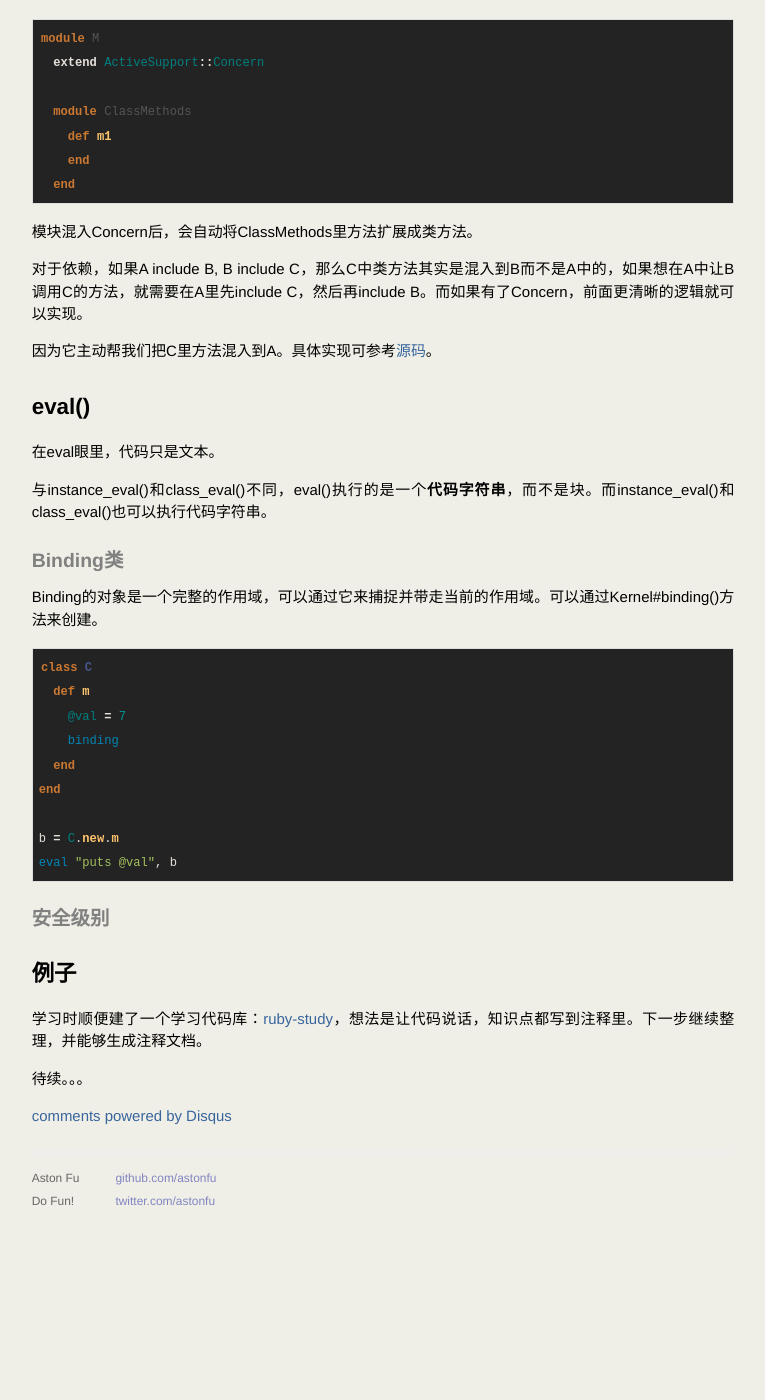
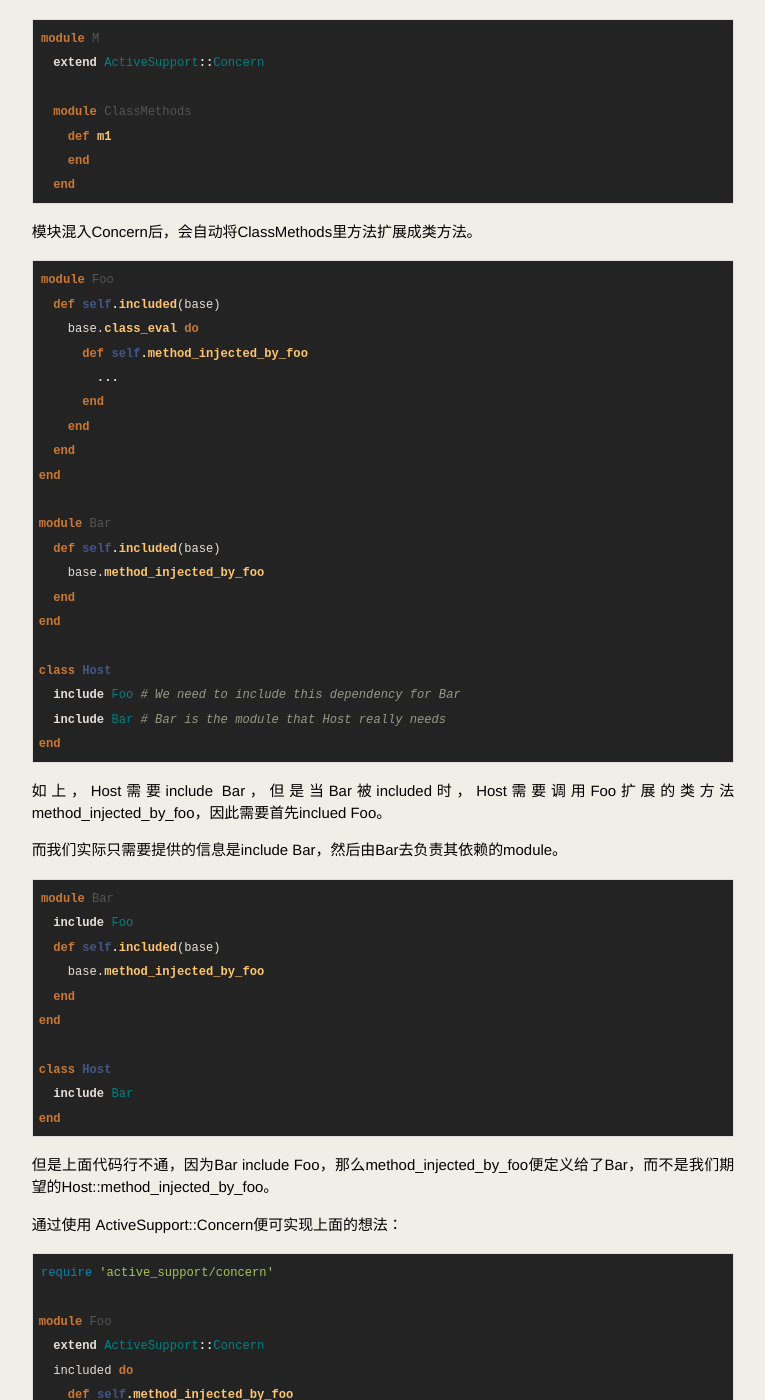
Before and after one commit to hulkfu/hulkfoo.github.io, a Jekyll site: the page built from _posts/2014-02-18-metaprogramming-ruby.md, in a window 1280 px wide and 1400 px high, scrolled down 7920 px. Shown: the whole window, without its empty margins (257-1022 px from the left). Built offline with Jekyll 4.4.1, drawn with Linux system fonts in a browser that asks for light colours; Markdown is read by kramdown in place of the engine named in the settings; comment, search, counter and statistics services are not loaded; before the commit the page ends 9144 px from its top, so only the background shows below that; some of the changed text lies outside the part shown.

Commit message:
change concern.

````diff
--- a/_posts/2014-02-18-metaprogramming-ruby.md
+++ b/_posts/2014-02-18-metaprogramming-ruby.md
@@ -335,9 +335,77 @@ module M
 
 模块混入Concern后，会自动将ClassMethods里方法扩展成类方法。
 
-对于依赖，如果A include B, B include C，那么C中类方法其实是混入到B而不是A中的，如果想在A中让B调用C的方法，就需要在A里先include C，然后再include B。而如果有了Concern，前面更清晰的逻辑就可以实现。
+```ruby
+module Foo
+  def self.included(base)
+    base.class_eval do
+      def self.method_injected_by_foo
+        ...
+      end
+    end
+  end
+end
 
-因为它主动帮我们把C里方法混入到A。具体实现可参考[源码](https://github.com/rails/rails/blob/master/activesupport/lib/active_support/concern.rb)。
+module Bar
+  def self.included(base)
+    base.method_injected_by_foo
+  end
+end
+
+class Host
+  include Foo # We need to include this dependency for Bar
+  include Bar # Bar is the module that Host really needs
+end
+```
+
+如上，Host需要include Bar，但是当Bar被included时，Host需要调用Foo扩展的类方法method_injected_by_foo，因此需要首先inclued Foo。
+
+而我们实际只需要提供的信息是include Bar，然后由Bar去负责其依赖的module。
+
+```ruby
+module Bar
+  include Foo
+  def self.included(base)
+    base.method_injected_by_foo
+  end
+end
+
+class Host
+  include Bar
+end
+```
+
+但是上面代码行不通，因为Bar include Foo，那么method_injected_by_foo便定义给了Bar，而不是我们期望的Host::method_injected_by_foo。
+
+通过使用 ActiveSupport::Concern便可实现上面的想法：
+
+```ruby
+require 'active_support/concern'
+
+module Foo
+  extend ActiveSupport::Concern
+  included do
+    def self.method_injected_by_foo
+      ...
+    end
+  end
+end
+
+module Bar
+  extend ActiveSupport::Concern
+  include Foo
+
+  included do
+    self.method_injected_by_foo
+  end
+end
+
+class Host
+  include Bar # works, Bar takes care now of its dependencies
+end
+```
+
+Concern的具体实现可参考[源码](https://github.com/rails/rails/blob/master/activesupport/lib/active_support/concern.rb)。
 
 # eval()
 在eval眼里，代码只是文本。
````
Also changed, not shown: _drafts/python-vs-ruby.md (+6 -0 lines).
